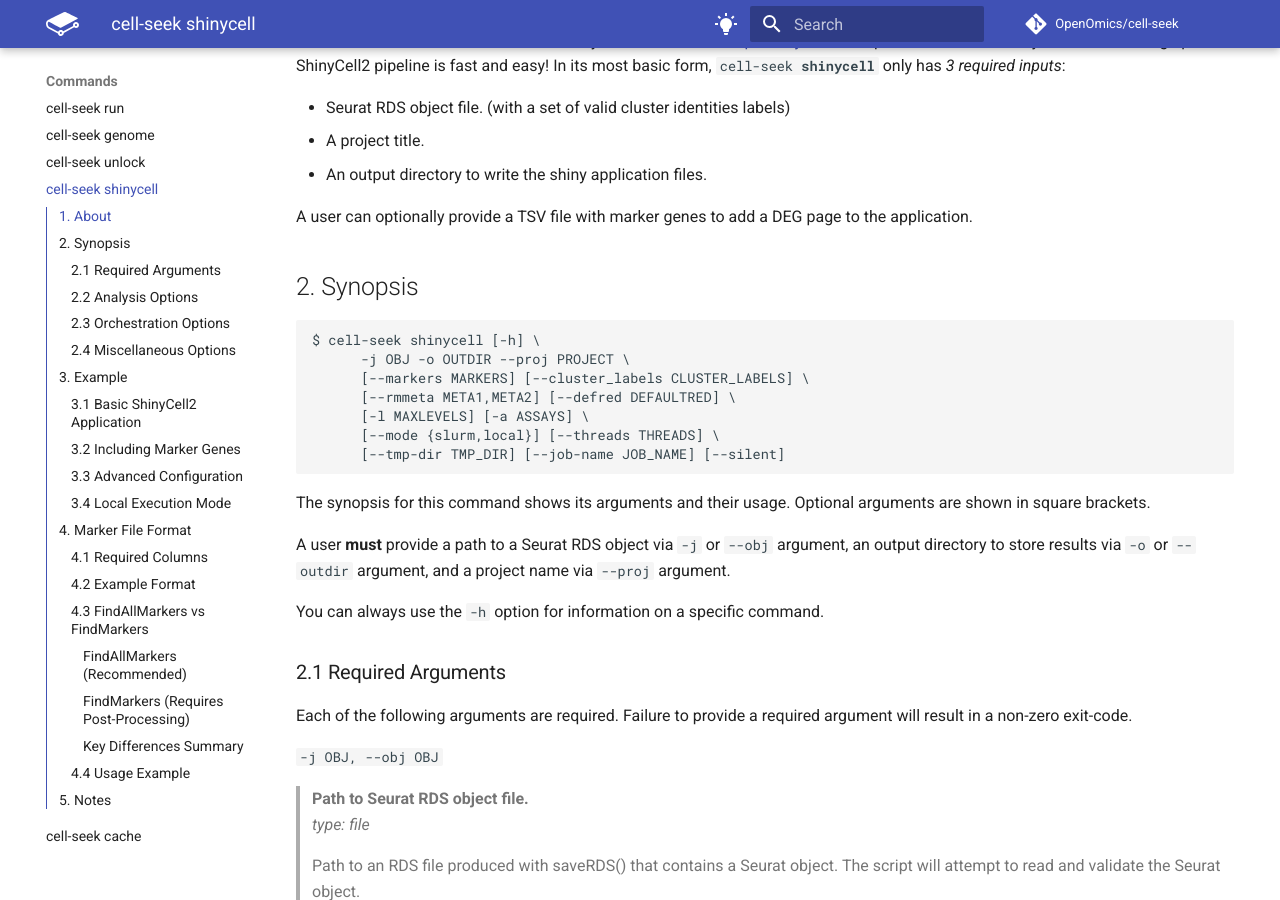
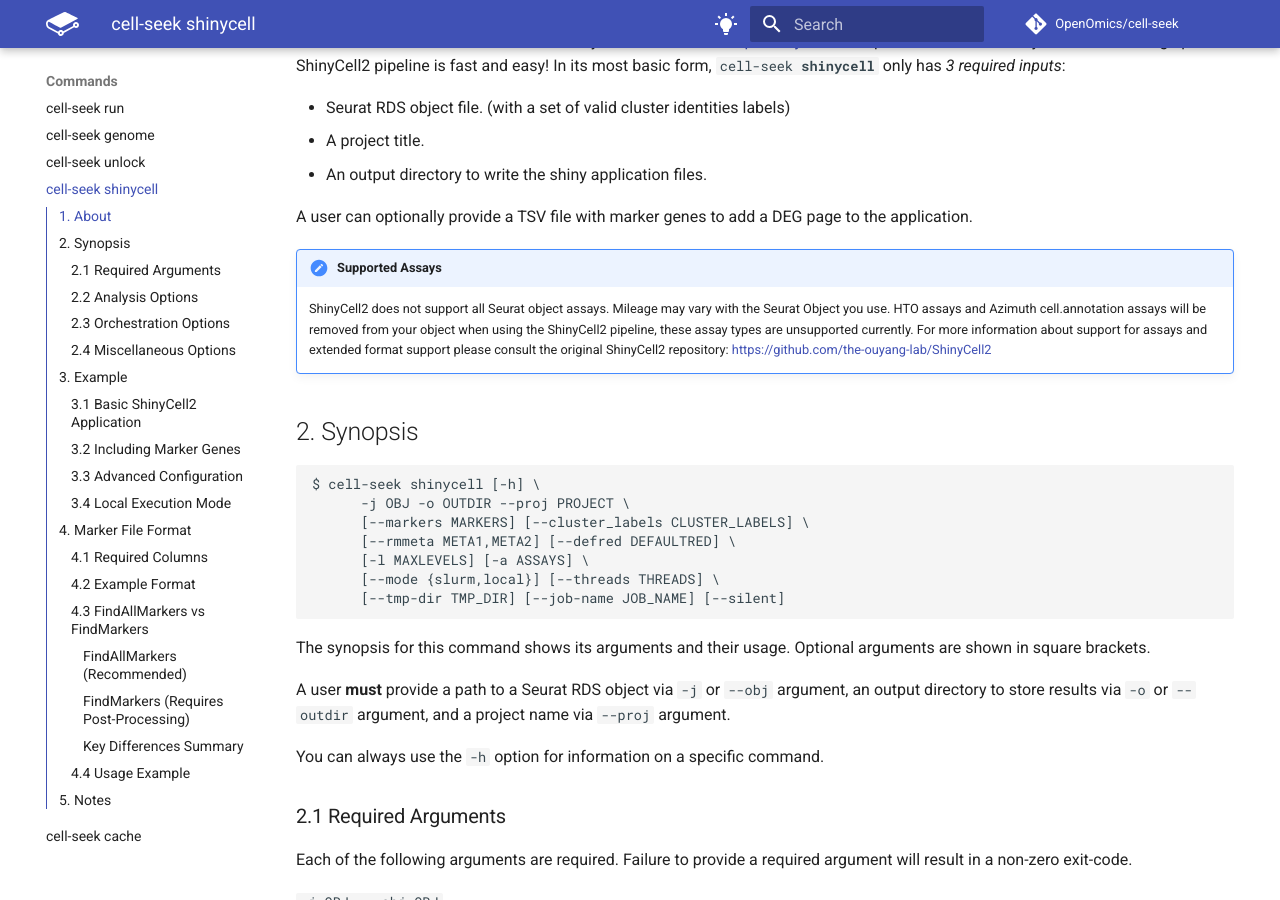
Before and after one commit to OpenOmics/cell-seek, an MkDocs documentation site: the page built from docs/usage/shinycell.md, in a window 1280 px wide and 900 px high, scrolled down 427 px. Built offline with MkDocs 1.6.1 and Material for MkDocs 9.7.7, drawn with Linux system fonts in a browser that asks for light colours; comment, search, counter and statistics services are not loaded; the version menu is left out; some of the changed text lies outside the part shown.

Commit message:
fix: add notes about assay removal in shinycell app building process

````diff
--- a/docs/usage/shinycell.md
+++ b/docs/usage/shinycell.md
@@ -15,6 +15,11 @@
 - An output directory to write the shiny application files.
 
 A user can optionally provide a TSV file with marker genes to add a DEG page to the application.
+
+!!! important "Supported Assays"
+    ShinyCell2 does not support all Seurat object assays. Mileage may vary with the Seurat Object you use.
+    HTO assays and Azimuth cell.annotation assays will be removed from your object when using the ShinyCell2 pipeline, these assay types are unsupported currently.
+    For more information about support for assays and extended format support please consult the original ShinyCell2 repository: https://github.com/the-ouyang-lab/ShinyCell2
 
 ## 2. Synopsis
 ```text
--- a/mkdocs.yml
+++ b/mkdocs.yml
@@ -14,7 +14,7 @@
   - css/extra.css
 
 # Copyright
-copyright: Copyright &copy; 2023 OpenOmics
+copyright: Copyright &copy; 2026 OpenOmics
 
 # Configuration
 theme:
@@ -58,6 +58,9 @@
 
 # Extensions
 markdown_extensions:
+  - admonition
+  - pymdownx.details
+  - pymdownx.superfences
   - markdown.extensions.md_in_html
   - markdown.extensions.admonition
   - markdown.extensions.attr_list
@@ -72,10 +75,10 @@
       smart_enable: all
   - pymdownx.caret
   - pymdownx.critic
-  - pymdownx.details
+  - attr_list
   - pymdownx.emoji:
-      emoji_index: !!python/name:materialx.emoji.twemoji
-      emoji_generator: !!python/name:materialx.emoji.to_svg
+      emoji_index: !!python/name:material.extensions.emoji.twemoji
+      emoji_generator: !!python/name:material.extensions.emoji.to_svg
   - pymdownx.highlight
   - pymdownx.inlinehilite
   - pymdownx.keys
@@ -87,7 +90,6 @@
   - pymdownx.smartsymbols
   - pymdownx.snippets:
       check_paths: true
-  - pymdownx.superfences
   - pymdownx.tabbed:
       alternate_style: true
   - pymdownx.tasklist:
````
Also changed, not shown: docs/requirements.txt (+3 -25 lines).
